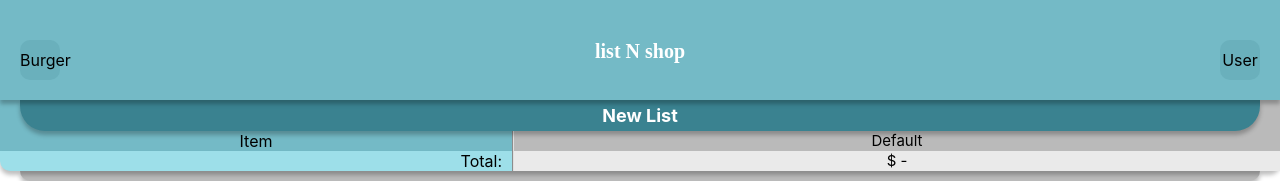
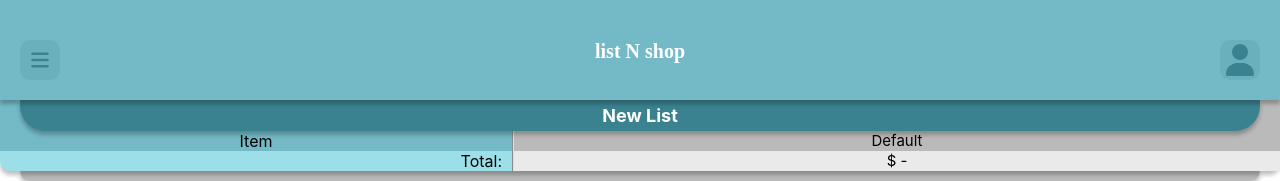
Before and after one commit to Retky/ListNShop, a React (Create React App) app in the folder client/: page / in a window 1280 px wide. Shown: the top 181 px of the page. Built offline with nearby package versions, Linux system fonts and the light colour scheme; a web font is replaced by a local one.

Commit message:
Add 'header' icons

```diff
--- a/client/src/components/header.jsx
+++ b/client/src/components/header.jsx
@@ -1,16 +1,19 @@
+import { FontAwesomeIcon } from '@fortawesome/react-fontawesome';
+import { faBars, faUser } from '@fortawesome/free-solid-svg-icons';
+
 import './styles/header.scss';
 
 const Header = () => {
   const header = (
     <header>
       <nav>
-        Burger
+        <FontAwesomeIcon className='burger' icon={faBars} />
       </nav>
       <div className="logo">
         <h1>list N shop</h1>
       </div>
       <div className="userBtn">
-        User
+        <FontAwesomeIcon className='user' icon={faUser} />
       </div>
     </header>
   );
--- a/client/src/components/styles/header.scss
+++ b/client/src/components/styles/header.scss
@@ -30,3 +30,15 @@ nav {
 .userBtn {
   @include box-button($button-color);
 }
+
+.burger {
+  height: 50%;
+  width: 50%;
+  color: $accent-color;
+}
+
+.user {
+  height: 80%;
+  width: 80%;
+  color: $accent-color;
+}
```
